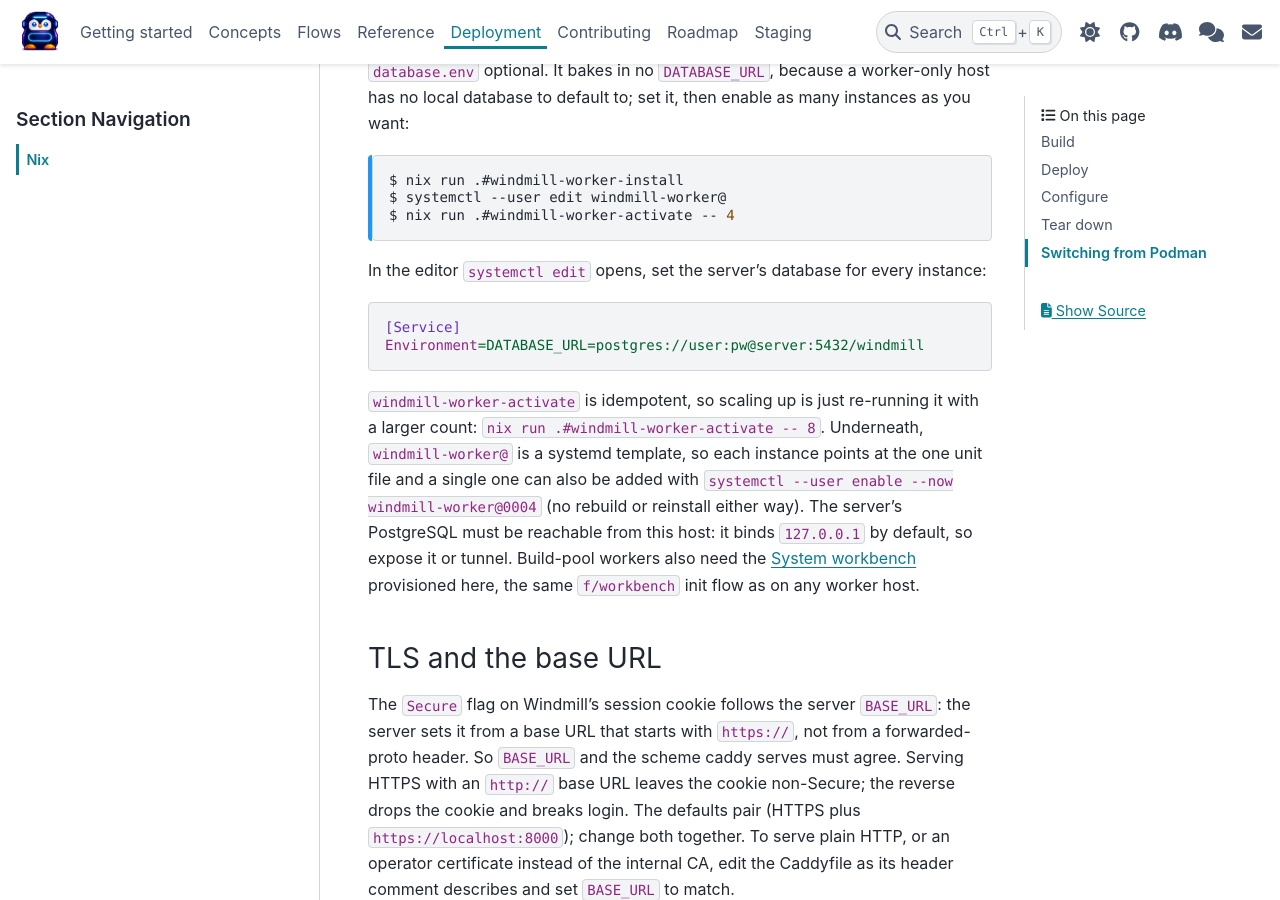
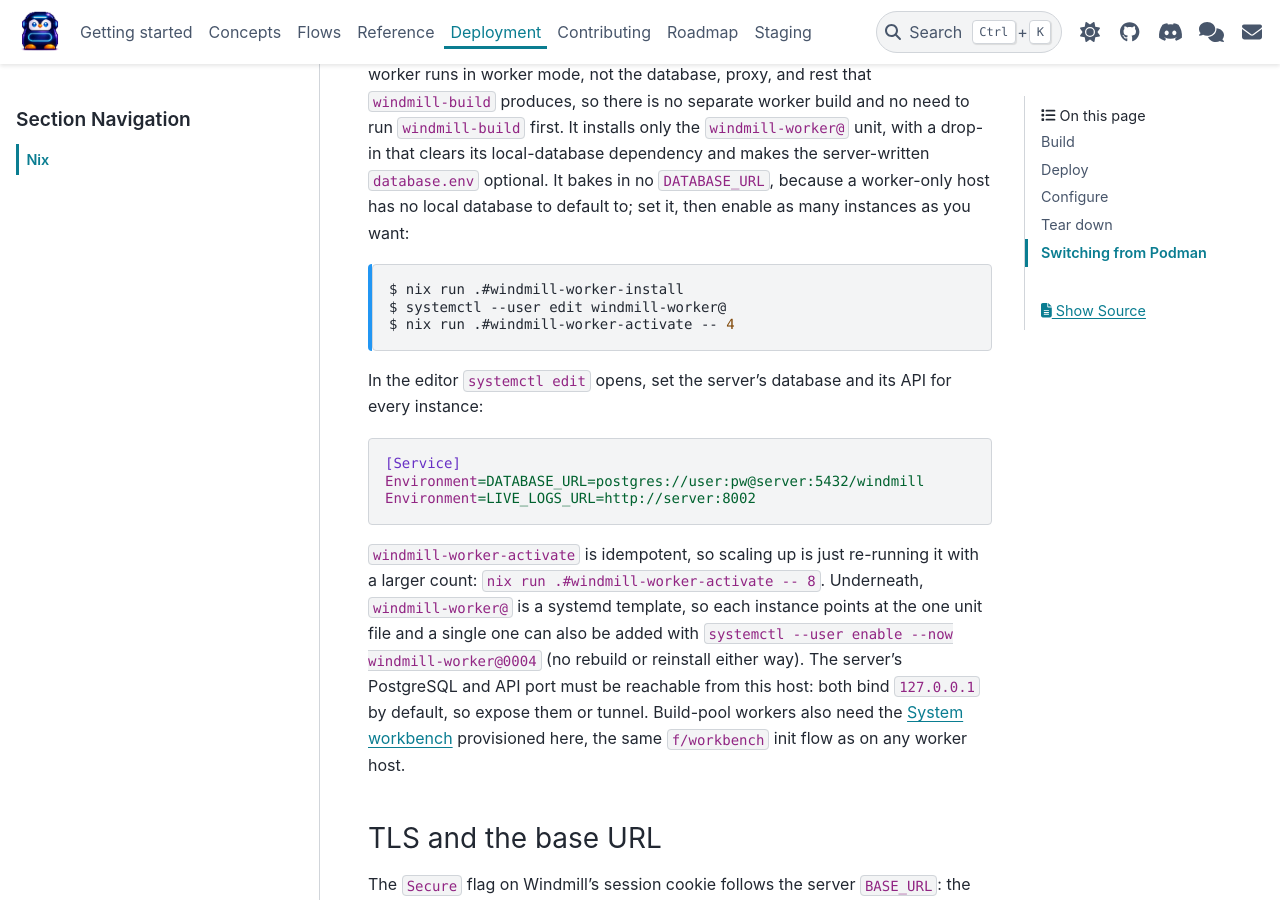
Before and after one commit to dagomez137/kdevops-ng, a Sphinx documentation site: the page built from docs/deployment/nix.rst, in a window 1280 px wide and 900 px high, scrolled down 5932 px. Built offline with Sphinx 7.4.7 and the PyData theme 0.15.4, drawn with Linux system fonts in a browser that asks for light colours; some of the changed text lies outside the part shown.

Commit message:
docs: document the worker's live output setting
The worker unit sets LIVE_LOGS_URL without the page listing it among
the unit's settings. A worker on a separate host needs it pointed at
the server, or its steps never reach `wmill flow run` live, so the
separate-host drop-in now sets it next to DATABASE_URL.

Assisted-by: LLM
Signed-off-by: Daniel Gomez <da.gomez@kernel.org>

```diff
--- a/docs/deployment/nix.rst
+++ b/docs/deployment/nix.rst
@@ -202,6 +202,10 @@
   reachable ``bin`` on a NixOS host, whose default profile lives under the
   store. It is unset in the unit and read by the step code, so to use it add it
   to ``WHITELIST_ENVS`` (below) as well.
+* ``LIVE_LOGS_URL`` (``http://127.0.0.1:8002``): the server a job's output is
+  streamed to as it is written, for :cmd:`wmill flow run` to show live (see
+  :ref:`running-a-flow`). Unset, the worker streams nothing and its jobs'
+  output appears only once Windmill stores it.
 
 A worker passes only the variables named in ``WHITELIST_ENVS`` into the job's
 environment, so a step sees a build-area path (or ``NIX_BIN``) only because it
@@ -271,23 +275,24 @@
    $ systemctl --user edit windmill-worker@
    $ nix run .#windmill-worker-activate -- 4
 
-In the editor ``systemctl edit`` opens, set the server's database for every
-instance:
+In the editor ``systemctl edit`` opens, set the server's database and its API
+for every instance:
 
 .. code-block:: ini
 
    [Service]
    Environment=DATABASE_URL=postgres://user:pw@server:5432/windmill
+   Environment=LIVE_LOGS_URL=http://server:8002
 
 ``windmill-worker-activate`` is idempotent, so scaling up is just re-running it
 with a larger count: ``nix run .#windmill-worker-activate -- 8``. Underneath,
 ``windmill-worker@`` is a systemd template, so each instance points at the one
 unit file and a single one can also be added with ``systemctl --user enable
 --now windmill-worker@0004`` (no rebuild or reinstall either way). The server's
-PostgreSQL must be reachable from this host: it binds ``127.0.0.1`` by default,
-so expose it or tunnel. Build-pool workers also need the :term:`System
-workbench` provisioned here, the same :src:`f/workbench` init flow as on any
-worker host.
+PostgreSQL and API port must be reachable from this host: both bind
+``127.0.0.1`` by default, so expose them or tunnel. Build-pool workers also
+need the :term:`System workbench` provisioned here, the same
+:src:`f/workbench` init flow as on any worker host.
 
 TLS and the base URL
 --------------------
```
